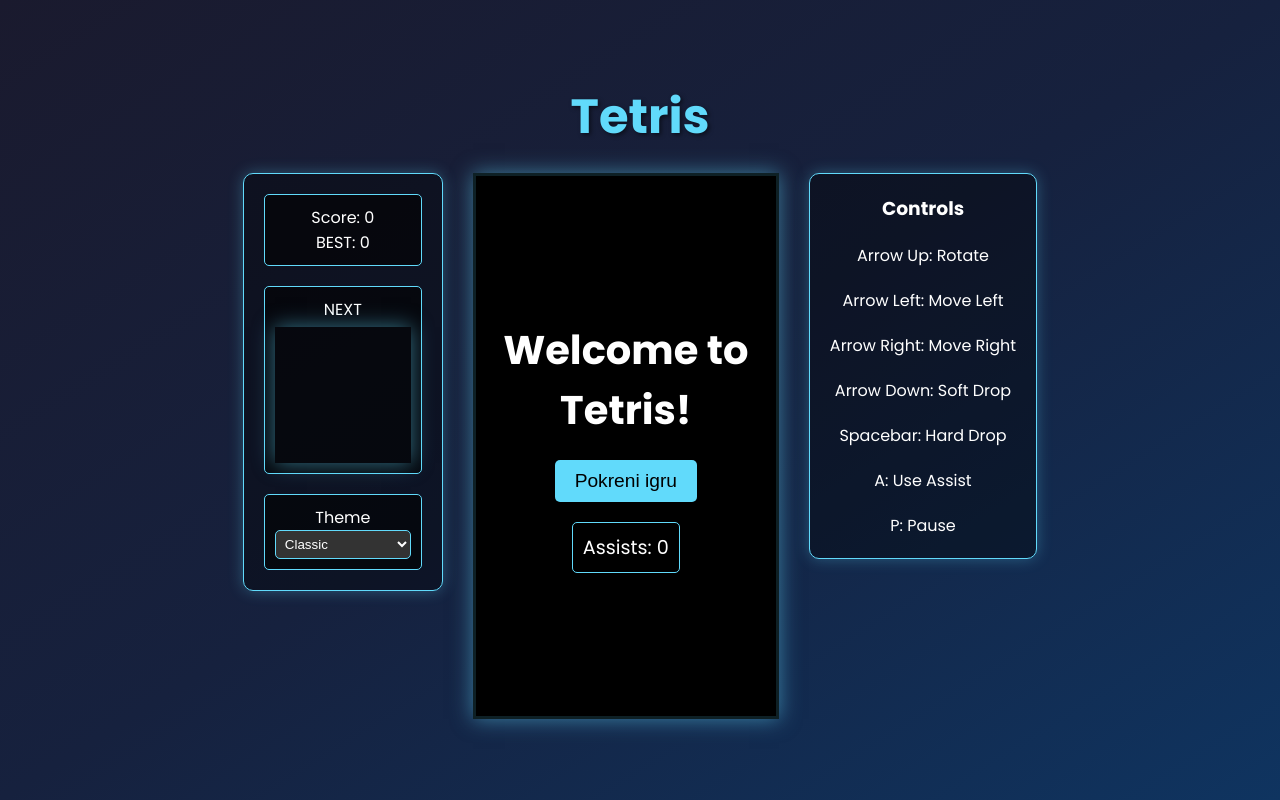
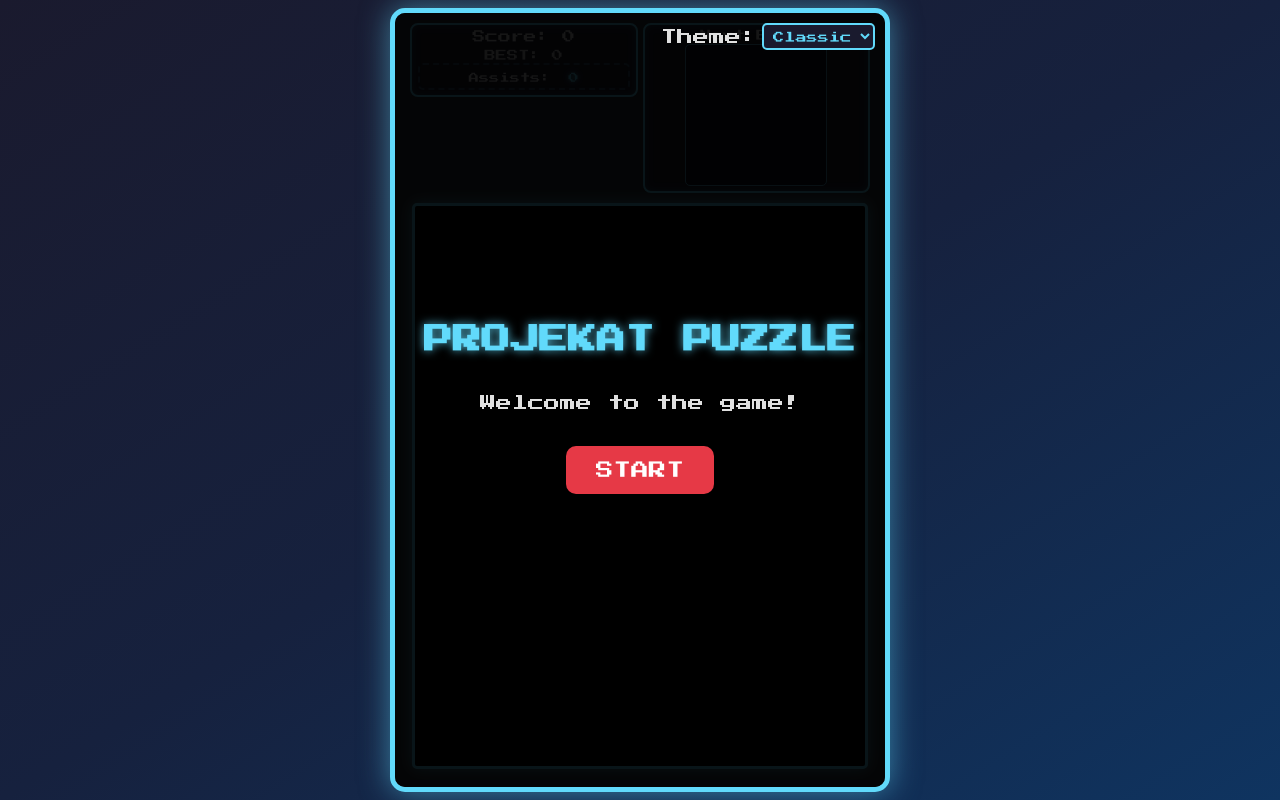
Before and after one commit to Gagec778/tetris-projekat, a plain HTML site: page index.html in a window 1280 px wide. Drawn offline with Linux system fonts and the light colour scheme.

Commit message:
Update index.html

```diff
--- a/index.html
+++ b/index.html
@@ -1,234 +1,294 @@
 <!DOCTYPE html>
-<html lang="en">
+<html lang="sr">
 <head>
     <meta charset="UTF-8">
-    <meta name="viewport" content="width=device-width, initial-scale=1.0, maximum-scale=1.0, user-scalable=no">
-    <title>Tetris</title>
-    <link rel="preconnect" href="https://fonts.googleapis.com">
-    <link rel="preconnect" href="https://fonts.gstatic.com" crossorigin>
-    <link href="https://fonts.googleapis.com/css2?family=Poppins:wght@400;600;700&display=swap" rel="stylesheet">
+    <meta name="viewport" content="width=device-width, initial-scale=1.0">
+    <title>PROJEKAT PUZZLE</title>
+    <link href="https://fonts.googleapis.com/css2?family=Press+Start+2P&display=swap" rel="stylesheet">
     <style>
         :root {
             --main-color: #61dafb;
         }
-
-        * {
-            margin: 0;
-            padding: 0;
-            box-sizing: border-box;
-        }
-
         body {
-            font-family: 'Poppins', sans-serif;
+            font-family: 'Press Start 2P', cursive;
+            background: linear-gradient(to bottom right, #1a1a2e, #16213e, #0f3460);
+            color: #e0e0e0;
             display: flex;
             justify-content: center;
             align-items: center;
             min-height: 100vh;
-            background: linear-gradient(to bottom right, #1a1a2e, #16213e, #0f3460);
-            color: #fff;
-            overflow-x: hidden;
+            margin: 0;
+            overflow-y: auto;
+            padding: 5px;
+            box-sizing: border-box;
+            transition: background-color 0.5s ease;
+        }
+
+        #main-game-wrapper {
+            background-color: #2c313a;
+            border: 5px solid var(--main-color);
+            border-radius: 15px;
+            box-shadow: 0 0 30px rgba(97, 218, 251, 0.5);
+            display: flex;
+            flex-direction: column;
+            align-items: center;
+            gap: 10px;
+            padding: 10px;
+            width: 95vw;
+            max-width: 500px;
+            box-sizing: border-box;
+            max-height: 98vh;
+            overflow: hidden;
+            position: relative;
+        }
+
+        #info-section {
+            display: flex;
+            justify-content: center;
+            align-items: flex-start;
+            width: 100%;
+            padding: 0 5px;
+            box-sizing: border-box;
+            gap: 5px;
+        }
+
+        #game-stats, #next-block-container {
+            flex: 1;
+            background-color: #1a1a2e;
+            border: 2px solid var(--main-color);
+            border-radius: 8px;
+            box-shadow: inset 0 0 8px rgba(97, 218, 251, 0.3);
+            white-space: nowrap;
+            display: flex;
+            flex-direction: column;
+            justify-content: flex-start;
+            align-items: center;
+            padding: 5px 8px;
+            gap: 5px;
+        }
+
+        #game-stats {
+            gap: 2px;
+        }
+
+        #score-display, #assists-container, #best-score-display {
+            width: 100%;
+            text-align: center;
+            font-size: 0.8em;
+            border: none;
+            background: none;
+            padding: 0;
+        }
+
+        #best-score-display {
+            font-size: 0.7em;
+            color: #ccc;
+            margin-top: 5px;
+        }
+
+        #next-block-container {
+            font-size: 0.7em;
+            gap: 3px;
+        }
+
+        #nextBlockCanvas {
+            background-color: #0d0d1a;
+            border: 1px solid #4fa3d1;
+            border-radius: 5px;
+        }
+
+        canvas#gameCanvas {
+            background-color: #000;
+            border: 3px solid var(--main-color);
+            box-shadow: 0 0 15px rgba(97, 218, 251, 0.7);
+            display: block;
+            border-radius: 5px;
+            width: 100%;
+            height: auto;
+            max-width: 450px;
+            max-height: 70vh;
             touch-action: none;
         }
 
-        .container {
-            text-align: center;
-            padding: 20px;
+        #pause-button {
+            width: 100%;
+            max-width: 450px;
+            font-size: 0.8em;
+            padding: 8px;
+            margin-top: 8px;
+            background-color: #e63946;
+            color: #fff;
+            border: none;
+            border-radius: 8px;
+            cursor: pointer;
+            transition: background-color 0.2s, transform 0.1s;
+            font-family: 'Press Start 2P', cursive;
+        }
+        #pause-button:hover { background-color: #c72c38; }
+        #pause-button:active { transform: translateY(1px); }
+
+        #controls {
+            display: none;
         }
 
-        h1 {
-            font-size: 3rem;
-            color: var(--main-color);
-            text-shadow: 2px 2px 4px rgba(0, 0, 0, 0.5);
-            margin-bottom: 20px;
-        }
-
-        #game-container {
-            display: flex;
-            justify-content: center;
-            align-items: flex-start;
-            gap: 30px;
-            max-width: 1200px;
-            margin: 0 auto;
-            flex-wrap: wrap;
-        }
-
-        #left-panel, #right-panel {
-            display: flex;
-            flex-direction: column;
-            gap: 20px;
-            padding: 20px;
-            background-color: rgba(0, 0, 0, 0.4);
-            border-radius: 10px;
-            border: 1px solid var(--main-color);
-            box-shadow: 0 0 15px rgba(97, 218, 251, 0.3);
-            min-width: 200px;
-        }
-
-        #main-game-wrapper {
-            position: relative;
-            display: flex;
-            flex-direction: column;
-            align-items: center;
-        }
-
-        canvas {
-            border: 3px solid var(--main-color);
-            background-color: #000;
-            box-shadow: 0 0 20px rgba(97, 218, 251, 0.5);
-            display: block;
-            cursor: none;
-        }
-
-        #next-block-container {
-            background-color: rgba(0, 0, 0, 0.6);
-            padding: 10px;
-            border-radius: 5px;
-            border: 1px solid var(--main-color);
-            display: flex;
-            flex-direction: column;
-            align-items: center;
-            text-align: center;
-        }
-
-        #next-block-container p {
-            margin-bottom: 5px;
-        }
-
-        #nextBlockCanvas {
-            width: 100%;
-            height: 100%;
-            border: none;
-            background-color: transparent;
-        }
-
-        #theme-panel {
-            background-color: rgba(0, 0, 0, 0.6);
-            padding: 10px;
-            border-radius: 5px;
-            border: 1px solid var(--main-color);
-            text-align: center;
-        }
-
-        #theme-switcher {
-            width: 100%;
-            padding: 5px;
-            border-radius: 5px;
-            border: 1px solid var(--main-color);
-            background-color: #333;
-            color: #fff;
-            cursor: pointer;
-        }
-
-        .score-panel {
-            background-color: rgba(0, 0, 0, 0.6);
-            padding: 10px;
-            border-radius: 5px;
-            border: 1px solid var(--main-color);
-        }
-
-        .game-overlay {
+        #start-screen, #game-over-screen {
             position: absolute;
             top: 0;
             left: 0;
             width: 100%;
             height: 100%;
-            background-color: rgba(0, 0, 0, 0.85);
-            display: flex;
+            background-color: rgba(0, 0, 0, 0.9);
+            display: none;
             flex-direction: column;
             justify-content: center;
             align-items: center;
             text-align: center;
-            color: #fff;
-            transition: opacity 0.3s ease-in-out;
-            z-index: 10;
+            gap: 20px;
+            z-index: 1000;
+            font-family: 'Press Start 2P', cursive;
+            padding: 15px;
+            box-sizing: border-box;
+            transition: opacity 0.5s ease;
+            opacity: 0;
+            pointer-events: none;
+        }
+        #start-screen.show, #game-over-screen.show {
+            display: flex;
+            opacity: 1;
+            pointer-events: all;
         }
 
-        .game-overlay.hidden {
-            display: none;
+        #start-screen h1, #game-over-screen h1 {
+            font-size: 1.8em;
+            color: var(--main-color);
+            text-shadow: 0 0 10px rgba(97, 218, 251, 0.8);
+            margin-bottom: 5px;
+        }
+        #start-screen p {
+            font-size: 1em;
+            margin-bottom: 15px;
         }
 
-        .game-overlay.show {
-            display: flex;
+        #game-over-screen #final-score {
+            font-size: 1.5em;
+            color: #e0e0e0;
+            margin-bottom: 15px;
         }
 
-        .game-overlay h2 {
-            font-size: 2.5rem;
-            margin-bottom: 20px;
+        #start-screen button, #game-over-screen button {
+            padding: 15px 30px;
+            font-size: 1.1em;
+            background-color: #e63946;
+            color: #fff;
+            border: none;
+            border-radius: 10px;
+            cursor: pointer;
+            transition: background-color 0.2s, transform 0.1s;
+            box-shadow: 0 5px 8px rgba(0, 0, 0, 0.4);
+            font-family: 'Press Start 2P', cursive;
         }
 
-        .game-overlay button {
-            padding: 10px 20px;
-            font-size: 1.2rem;
-            cursor: pointer;
-            background-color: var(--main-color);
-            color: #000;
-            border: none;
-            border-radius: 5px;
-            transition: background-color 0.3s ease-in-out, transform 0.1s;
+        #start-screen button:hover, #game-over-screen button:hover {
+            background-color: #c72c38;
+            transform: translateY(-3px);
+        }
+        #start-screen button:active, #game-over-screen button:active {
+            transform: translateY(0);
+            box-shadow: 0 2px 4px rgba(0, 0, 0, 0.5);
         }
 
-        .game-overlay button:hover {
-            background-color: #fff;
+        #combo-display {
+            position: absolute;
+            top: 50%;
+            left: 50%;
+            transform: translate(-50%, -50%);
+            font-size: 2.5em;
+            color: #fff;
+            text-shadow: 0 0 10px var(--main-color);
+            text-align: center;
+            z-index: 10;
+            animation: fadeOut 1.5s forwards;
+        }
+        @keyframes fadeOut {
+            from {
+                opacity: 1;
+                transform: translate(-50%, -50%) scale(1);
+            }
+            to {
+                opacity: 0;
+                transform: translate(-50%, -50%) scale(1.5);
+            }
         }
 
-        .game-overlay button:active {
-            transform: scale(0.98);
+        #assists-container {
+            position: relative;
+            cursor: pointer;
+            user-select: none;
+            padding: 5px 0;
+            border: 2px dashed rgba(97, 218, 251, 0.3);
+            border-radius: 5px;
+        }
+        #assists-container:hover {
+            background-color: #4fa3d1;
+        }
+        #assists-container:active {
+            transform: translateY(1px);
+        }
+        #assists-container span {
+            font-size: 0.8em;
         }
 
-        .assist-panel {
-            margin-top: 20px;
-            font-size: 1.2rem;
-            background-color: rgba(0, 0, 0, 0.6);
-            padding: 10px;
-            border-radius: 5px;
-            border: 1px solid var(--main-color);
-            cursor: pointer;
+        #assists-count {
+            color: var(--main-color);
+            text-shadow: 0 0 5px var(--main-color);
+            margin-left: 5px;
         }
 
-        .assist-panel:hover {
-            background-color: rgba(0, 0, 0, 0.8);
+        .hidden {
+            display: none !important;
         }
 
-        #pause-button {
+        .theme-switcher-container {
             position: absolute;
             top: 10px;
             right: 10px;
-            padding: 8px 16px;
-            font-size: 1rem;
-            cursor: pointer;
-            background-color: rgba(97, 218, 251, 0.7);
-            color: #000;
-            border: none;
-            border-radius: 5px;
-            z-index: 100;
+            display: flex;
+            align-items: center;
+            gap: 5px;
         }
 
-        #pause-button.hidden {
-            display: none;
+        #theme-switcher {
+            font-family: 'Press Start 2P', cursive;
+            font-size: 0.7em;
+            padding: 5px;
+            background-color: #1a1a2e;
+            color: var(--main-color);
+            border: 2px solid var(--main-color);
+            border-radius: 5px;
         }
 
-        #final-score {
-            margin-top: 10px;
-            margin-bottom: 20px;
-            font-size: 1.5rem;
+        @media (max-width: 500px) {
+            #main-game-wrapper {
+                padding: 5px;
             }
-
-        #combo-display {
-            color: #ff9900;
-            font-weight: 700;
-            text-shadow: 1px 1px 2px rgba(0,0,0,0.7);
-            animation: fade-in-out 1.5s forwards;
-            margin-top: 5px;
+            #info-section {
+                flex-direction: column;
+                align-items: center;
+                gap: 5px;
             }
-
-        #combo-display.hidden {
-            display: none;
+            #game-stats, #next-block-container {
+                width: 100%;
+                padding: 5px;
             }
-
-        @keyframes fade-in-out {
-            0% { opacity: 0; }
-            50% { opacity: 1; }
-            100% { opacity: 0; }
+            canvas#gameCanvas {
+                max-height: 60vh;
+            }
+            #start-screen h1, #game-over-screen h1 {
+                font-size: 1.5em;
+            }
+            #start-screen p, #game-over-screen p {
+                font-size: 0.9em;
+            }
         }
     </style>
 </head>
@@ -237,23 +297,34 @@
     <audio id="dropSound" src="sounds/drop.mp3"></audio>
     <audio id="clearSound" src="sounds/clear.mp3"></audio>
     <audio id="rotateSound" src="sounds/rotate.mp3"></audio>
-    <audio id="gameOverSound" src="sounds/game-over.mp3"></audio>
+    <audio id="gameOverSound" src="sounds/gameover.mp3"></audio>
 
-    <div class="container">
-        <h1>Tetris</h1>
-        <div id="game-container">
-            <div id="left-panel">
-                <div class="score-panel">
-                    <p id="score-display">Score: 0</p>
-                    <p id="combo-display" class="hidden"></p>
-                    <p id="best-score-display">BEST: 0</p>
+    <div id="main-game-wrapper">
+        <div id="info-section">
+            <div id="game-stats">
+                <span id="score-display">Score: 0</span>
+                <span id="best-score-display">BEST: 0</span>
+                <div id="assists-container" title="Click to use one assist to clear the board.">
+                    <span>Assists:</span>
+                    <span id="assists-count">0</span>
+                </div>
             </div>
             <div id="next-block-container">
-                    <p>NEXT</p>
+                Next Block
                 <canvas id="nextBlockCanvas"></canvas>
             </div>
-                <div id="theme-panel">
-                    <p>Theme</p>
+        </div>
+
+        <canvas id="gameCanvas"></canvas>
+
+        <button id="pause-button">PAUSE</button>
+
+        <div id="start-screen" class="show">
+            <h1>PROJEKAT PUZZLE</h1>
+            <p>Welcome to the game!</p>
+            <button id="start-button">START</button>
+            <div class="theme-switcher-container">
+                <label for="theme-switcher">Theme:</label>
                 <select id="theme-switcher">
                     <option value="classic">Classic</option>
                     <option value="dark">Dark</option>
@@ -261,33 +332,14 @@
                 </select>
             </div>
         </div>
-            <div id="main-game-wrapper">
-                <canvas id="gameCanvas"></canvas>
-                <div id="start-screen" class="game-overlay show">
-                    <h2>Welcome to Tetris!</h2>
-                    <button id="start-button">Pokreni igru</button>
-                    <div class="assist-panel">
-                        <p>Assists: <span id="assists-count">0</span></p>
+
+        <div id="game-over-screen">
+            <h1>Game Over</h1>
+            <h2 id="final-score">Your Score: 0</h2>
+            <button id="restart-button">RESTART</button>
         </div>
-                </div>
-                <div id="game-over-screen" class="game-overlay hidden">
-                    <h2>Game Over</h2>
-                    <p id="final-score"></p>
-                    <button id="restart-button">Restart</button>
-                </div>
-                <button id="pause-button" class="hidden">PAUSE</button>
-            </div>
-            <div id="right-panel">
-                <h3>Controls</h3>
-                <p>Arrow Up: Rotate</p>
-                <p>Arrow Left: Move Left</p>
-                <p>Arrow Right: Move Right</p>
-                <p>Arrow Down: Soft Drop</p>
-                <p>Spacebar: Hard Drop</p>
-                <p>A: Use Assist</p>
-                <p>P: Pause</p>
-            </div>
-        </div>
+
+        <div id="combo-display" class="hidden"></div>
     </div>
 
     <script src="script.js"></script>
```
Lines whose indentation alone changed are shown as unchanged.
